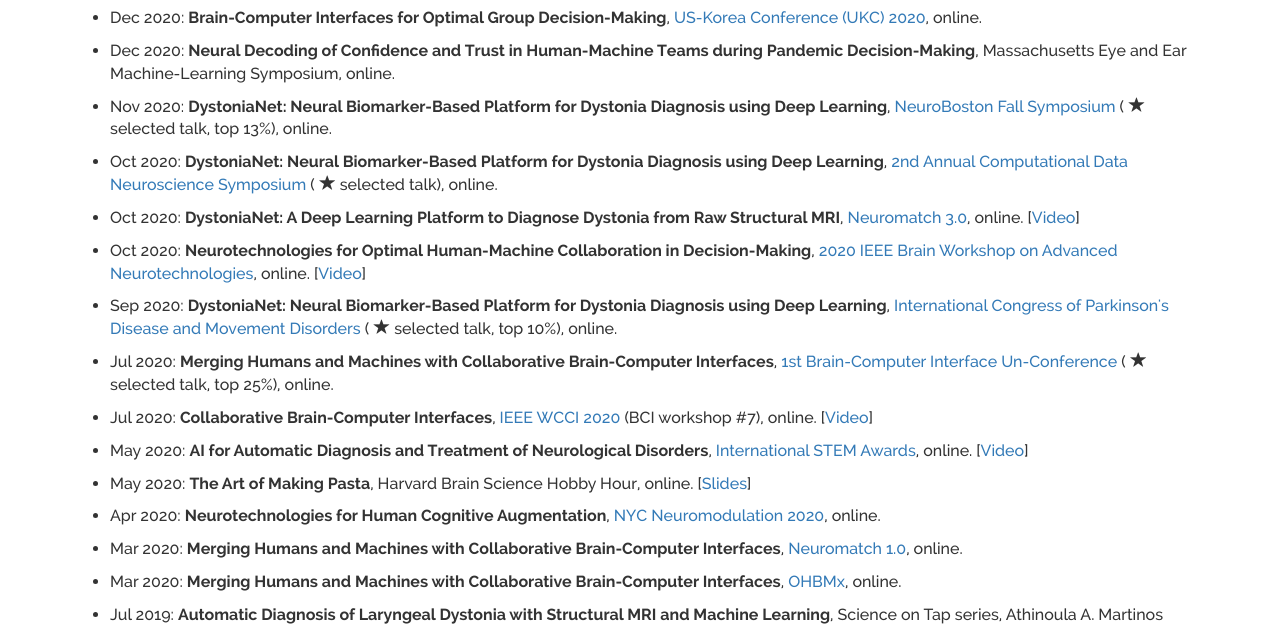
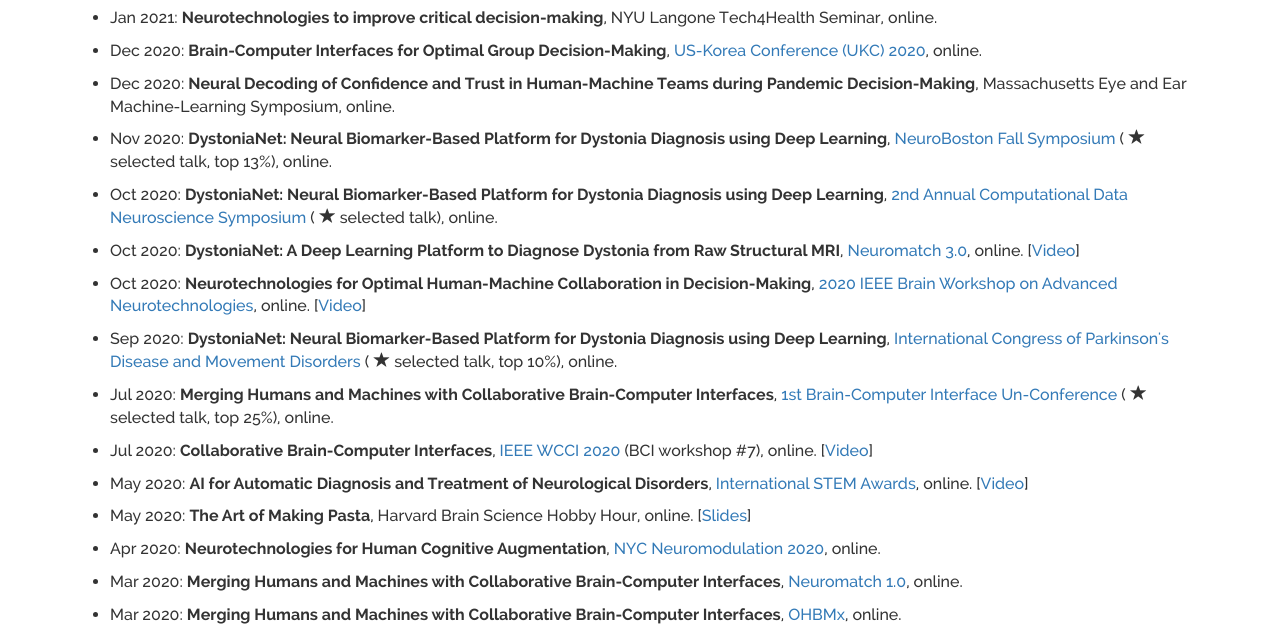
Before and after one commit to davidevaleriani/website, a plain HTML site: page outreach.html in a window 1280 px wide. Shown: the part 116-746 px from the top of the page. Drawn offline with Linux system fonts and the light colour scheme.

Commit message:
Added OJEMB paper and NYU presentation.

```diff
--- a/outreach.html
+++ b/outreach.html
@@ -41,22 +41,25 @@
                     <h2>Invited Talks</h2>
                     <ul>
                       <li>
-                          <p>Dec 2020: <strong>Brain-Computer Interfaces for Optimal Group Decision-Making</strong>, <a href="https://ukc.ksea.org/ukc2020/" target="blank">US-Korea Conference (UKC) 2020</a>, online.
+                          <p>Jan 2021: <strong>Neurotechnologies to improve critical decision-making</strong>, NYU Langone Tech4Health Seminar, online.</p>
                       </li>
                       <li>
-                          <p>Dec 2020: <strong>Neural Decoding of Confidence and Trust in Human-Machine Teams during Pandemic Decision-Making</strong>, Massachusetts Eye and Ear Machine-Learning Symposium, online.
+                          <p>Dec 2020: <strong>Brain-Computer Interfaces for Optimal Group Decision-Making</strong>, <a href="https://ukc.ksea.org/ukc2020/" target="blank">US-Korea Conference (UKC) 2020</a>, online.</p>
                       </li>
                       <li>
-                          <p>Nov 2020: <strong>DystoniaNet: Neural Biomarker-Based Platform for Dystonia Diagnosis using Deep Learning</strong>, <a href="https://www.neuroboston.org/" target="blank">NeuroBoston Fall Symposium</a> (<span class="glyphicon glyphicon-star"></span> selected talk, top 13%), online.
+                          <p>Dec 2020: <strong>Neural Decoding of Confidence and Trust in Human-Machine Teams during Pandemic Decision-Making</strong>, Massachusetts Eye and Ear Machine-Learning Symposium, online.</p>
                       </li>
                       <li>
-                          <p>Oct 2020: <strong>DystoniaNet: Neural Biomarker-Based Platform for Dystonia Diagnosis using Deep Learning</strong>, <a href="https://projects.iq.harvard.edu/cnoc-symposium" target="blank">2nd Annual Computational Data Neuroscience Symposium</a> (<span class="glyphicon glyphicon-star"></span> selected talk), online.
+                          <p>Nov 2020: <strong>DystoniaNet: Neural Biomarker-Based Platform for Dystonia Diagnosis using Deep Learning</strong>, <a href="https://www.neuroboston.org/" target="blank">NeuroBoston Fall Symposium</a> (<span class="glyphicon glyphicon-star"></span> selected talk, top 13%), online.</p>
                       </li>
                       <li>
-                          <p>Oct 2020: <strong>DystoniaNet: A Deep Learning Platform to Diagnose Dystonia from Raw Structural MRI</strong>, <a href="https://www.neuromatch.io" target="blank">Neuromatch 3.0</a>, online. [<a href="https://www.youtube.com/watch?v=nY0XGUfYAWk" target="blank">Video</a>]
+                          <p>Oct 2020: <strong>DystoniaNet: Neural Biomarker-Based Platform for Dystonia Diagnosis using Deep Learning</strong>, <a href="https://projects.iq.harvard.edu/cnoc-symposium" target="blank">2nd Annual Computational Data Neuroscience Symposium</a> (<span class="glyphicon glyphicon-star"></span> selected talk), online.</p>
                       </li>
                       <li>
-                          <p>Oct 2020: <strong>Neurotechnologies for Optimal Human-Machine Collaboration in Decision-Making</strong>, <a href="https://brain.ieee.org/news/2020-ieee-brain-workshop-on-advanced-neurotechnologies/" target="blank">2020 IEEE Brain Workshop on Advanced Neurotechnologies</a>, online. [<a href="https://ieeetv.ieee.org/channels/ieee-future-directions/2020-ieee-brain-workshop-on-advanced-neurotechnologies-neurotechnologies-for-optimal-human-machine-collaboration-in-decision-making" target="blank">Video</a>]
+                          <p>Oct 2020: <strong>DystoniaNet: A Deep Learning Platform to Diagnose Dystonia from Raw Structural MRI</strong>, <a href="https://www.neuromatch.io" target="blank">Neuromatch 3.0</a>, online. [<a href="https://www.youtube.com/watch?v=nY0XGUfYAWk" target="blank">Video</a>]</p>
+                      </li>
+                      <li>
+                          <p>Oct 2020: <strong>Neurotechnologies for Optimal Human-Machine Collaboration in Decision-Making</strong>, <a href="https://brain.ieee.org/news/2020-ieee-brain-workshop-on-advanced-neurotechnologies/" target="blank">2020 IEEE Brain Workshop on Advanced Neurotechnologies</a>, online. [<a href="https://ieeetv.ieee.org/channels/ieee-future-directions/2020-ieee-brain-workshop-on-advanced-neurotechnologies-neurotechnologies-for-optimal-human-machine-collaboration-in-decision-making" target="blank">Video</a>]</p>
                       </li>
                       <li>
                           <p>Sep 2020: <strong>DystoniaNet: Neural Biomarker-Based Platform for Dystonia Diagnosis using Deep Learning</strong>, <a href="https://www.mdscongress.org/Congress-2020.htm" target="blank">International Congress of Parkinson's Disease and Movement Disorders</a> (<span class="glyphicon glyphicon-star"></span> selected talk, top 10%), online.</p>
```
Also changed, not shown: honors.html (+2 -1 lines), index.html (+1 -1 lines), publications.html (+6 -0 lines), 1 other file.
